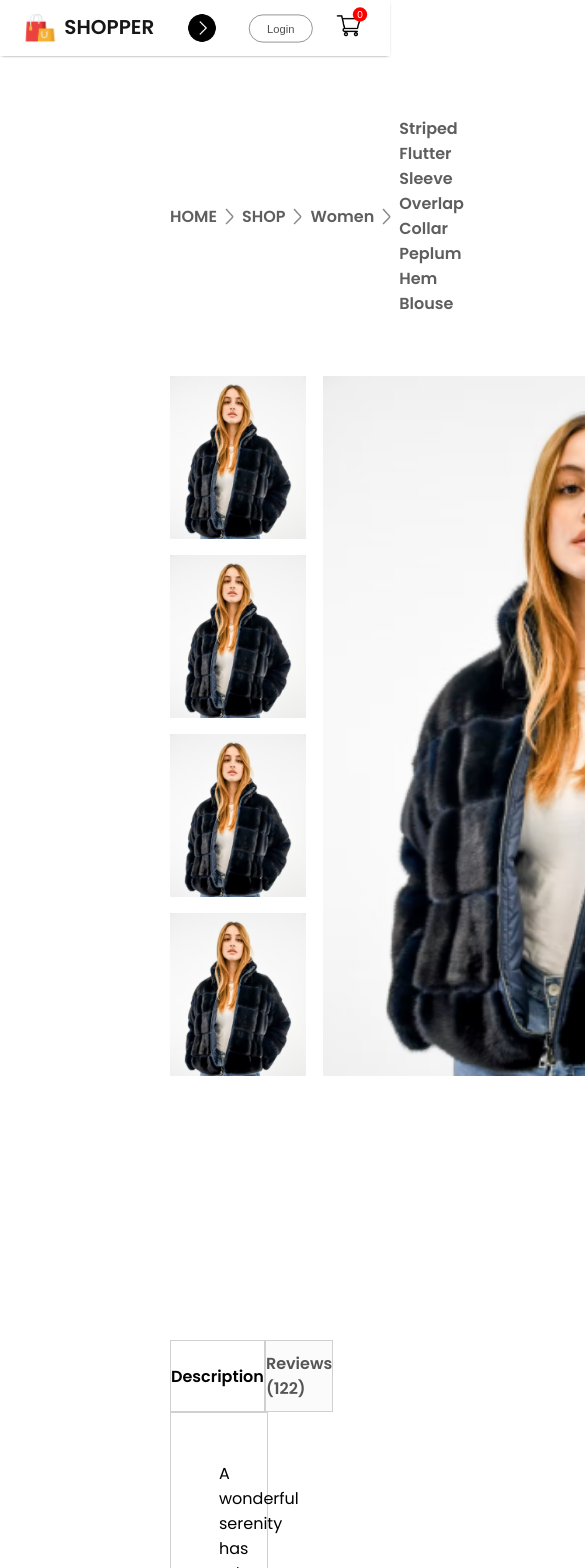
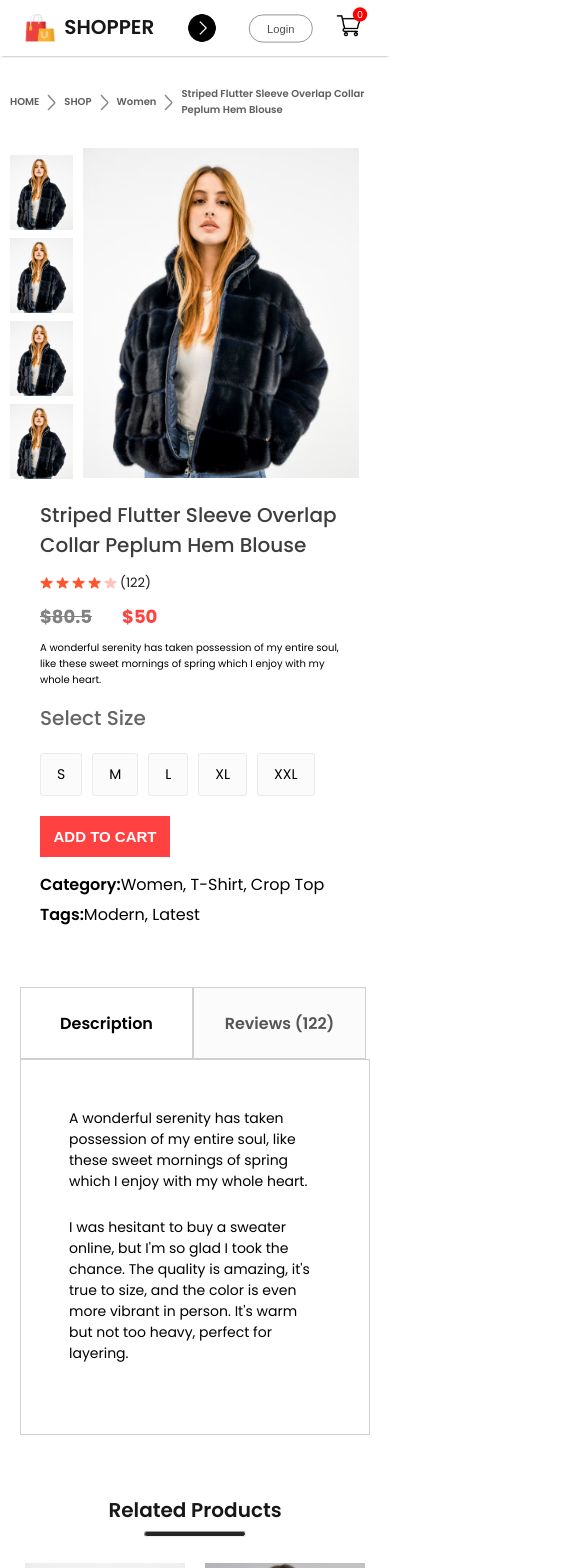
Before and after one commit to selflessgenie/ecommerce, a React (Create React App) app in the folder frontend/: page /product/1 in a window 390 px wide. Shown: the top 1568 px of the page, 585 px wide, since content can reach past the window. Built offline with nearby package versions, Linux system fonts and the light colour scheme.

Commit message:
Responsive layout done

```diff
--- a/frontend/src/Components/Breadcrums/Breadcrum.css
+++ b/frontend/src/Components/Breadcrums/Breadcrum.css
@@ -8,3 +8,30 @@
     margin: 60px 170px;
     text-transform: capitalize;
 }
+
+@media(max-width: 1280px) {
+    .breadcrum {
+        margin: 30px 50px;
+        font-size: 14px;
+    }
+}
+
+@media(max-width: 1024px) {
+    .breadcrum {
+        margin: 30px 30px;
+        font-size: 13px;
+    }
+}
+
+@media(max-width: 800px) {
+    .breadcrum {
+        margin: 30px 10px;
+        font-size: 12px;
+    }
+}
+
+@media(max-width: 500px) {
+    .breadcrum {
+        font-size: 10px;
+    }
+}
--- a/frontend/src/Components/CartItems/CartItems.css
+++ b/frontend/src/Components/CartItems/CartItems.css
@@ -107,3 +107,67 @@
     color: white;
     cursor: pointer;
 }
+
+@media (max-width: 1280px) {
+    .cartitems {
+        margin: 60px 50px;
+    }
+
+    .cartitems-format-main {
+        grid-template-columns: 0.5fr 3fr 0.5fr 0.5fr 0.5fr 0.5fr;
+        gap: 20px;
+        padding: 15px 0px;
+        font-size: 15px;
+    }
+
+    .carticon-product-icon {
+        height: 50px;
+    }
+
+    .cartitems-remove-icon {
+        margin: auto;
+    }
+
+    .cartitems-quantity {
+        width: 40px;
+        height: 30px;
+    }
+
+    .cartitems-down {
+        margin: 80px 0px;
+        flex-direction: column;
+        gap: 80px;
+    }
+
+    .cartitems-total {
+        margin: 0;
+    }
+
+    .cartitems-total button{
+        max-width: 200px;
+        height: 45px;
+        font-size: 13px
+    }
+
+    .cartitems-promobox {
+        width: auto;
+        max-width: 500px;
+    }
+
+    .cartitems-promobox input {
+        width: 100%;
+    }
+
+    .cartitems-promobox button{
+        width: 120px;
+        margin-left: -125px;
+    }
+}
+
+@media (max-width:500px) {
+    .cartitems-format-main {
+        display: none;
+        grid-template-columns: 0.5fr 3fr 0.5fr;
+        gap: 10px;
+    }
+}
--- a/frontend/src/Components/DescriptionBox/DescriptionBox.css
+++ b/frontend/src/Components/DescriptionBox/DescriptionBox.css
@@ -30,3 +30,18 @@
     padding: 48px;
     padding-bottom: 70px;
 }
+
+@media(max-width: 1280px) {
+    .descriptionbox {
+        margin: 60px;
+    }
+}
+
+@media(max-width: 800px) {
+    .descriptionbox {
+        margin: 60px 20px;
+    }
+    .descriptionbox-description {
+        font-size: 14px;
+    }
+}
--- a/frontend/src/Components/ProductDisplay/ProductDisplay.css
+++ b/frontend/src/Components/ProductDisplay/ProductDisplay.css
@@ -102,3 +102,187 @@
 .productdisplay-right-category span {
     font-weight: 600;
 }
+
+@media(max-width:1280px) {
+    .productdisplay {
+        margin: 10px 60px;
+    }
+    .productdisplay-left {
+        gap: 10px;
+    }
+    .productdisplay-img-list {
+        gap: 10px
+    }
+    .productdisplay-img-list img {
+        height: 120px;
+    }
+    .productdisplay-main-img {
+        width: auto;
+        height: 510px;
+    }
+    .productdisplay-right {
+        margin: 0px 30px;
+    }
+    .productdisplay-right h1 {
+        font-size: 22px;
+    }
+    .productdisplay-right-stars {
+        gap: 3px;
+        font-size: 13px;
+    }
+    .productdisplay-right-prices {
+        margin: 10px 0px;
+        font-size: 18px;
+    }
+    .productdisplay-right-description {
+        font-size: 13px;
+    }
+    .productdisplay-right-size h1 {
+        margin-top: 20px;
+        font-size: 20px;
+    }
+    .productdisplay-right-sizes div {
+        padding: 14px 20px;
+    }
+    .productdisplay-right button {
+        width: 150px;
+        padding: 15px 0px;
+        margin-bottom: 20px;
+    }
+    .productdisplay-right-category {
+        margin-top: 5px;
+        font-size: 14px;
+    }
+}
+
+@media(max-width:1024px) {
+    .productdisplay {
+        margin: 0px 30px;
+    }
+    .productdisplay-left {
+        gap: 5px;
+    }
+    .productdisplay-img-list img {
+        height: 80px;
+    }
+    .productdisplay-main-img {
+        height: 350px;
+    }
+    .productdisplay-right h1 {
+        font-size: 18px;
+    }
+    .productdisplay-right-stars img{
+        width: 15px;
+    }
+    .productdisplay-right-description {
+        font-size: 12px;
+    }
+    .productdisplay-right-sizes {
+        margin-top: 10px 0px;
+    }
+    .productdisplay-right-sizes div {
+        padding: 10px 16px;
+        font-size: 12px;
+    }
+    .productdisplay-right button {
+        width: 120px;
+        padding: 10px 0px;
+        margin-bottom: 10px;
+        font-size: 14px;
+    }
+    .productdisplay-right-category {
+        font-size: 12px;
+    }
+}
+
+@media(max-width:800px) {
+    .productdisplay {
+        margin: 0px 10px;
+    }
+    .productdisplay-left {
+        gap: 0px;
+        flex-direction: column-reverse;
+        align-items: center;
+    }
+    .productdisplay-img-list {
+        flex-direction: row;
+        gap: 6px;
+    }
+    .productdisplay-img-list img {
+        height: 70px;
+    }
+    .productdisplay-main-img {
+        height: 300px;
+    }
+    .productdisplay-right h1 {
+        font-size: 14px;
+    }
+    .productdisplay-right-stars img{
+        width: 13px;
+    }
+    .productdisplay-right-description {
+        font-size: 10px;
+    }
+    .productdisplay-right-sizes h1{
+        margin-top: 10px;
+    }
+    .productdisplay-right-sizes {
+        margin-top: 10px;
+        gap: 5px;
+    }
+    .productdisplay-right-sizes div {
+        padding: 4px 11px;
+    }
+    .productdisplay-right button {
+        width: 100px;
+        font-size: 12px;
+    }
+    .productdisplay-right-category {
+        font-size: 10px;
+    }
+}
+
+@media(max-width:500px) {
+    .productdisplay {
+        flex-direction: column;
+    }
+    .productdisplay-left {
+        gap: 10px;
+        flex-direction: row;
+        margin: row;
+    }
+    .productdisplay-img-list {
+        flex-direction: column;
+        gap: 8px;
+    }
+    .productdisplay-img-list img {
+        height: 75px;
+    }
+    .productdisplay-main-img {
+        height: 330px;
+    }
+    .productdisplay-right h1 {
+        margin-top: 15px;
+        font-size: 20px;
+        font-weight: 500;
+    }
+    .productdisplay-right-starts img {
+        width: 15px;
+    }
+    .productdisplay-right-sizes {
+        gap: 10px;
+        margin: 20px 0px;
+    }
+    .productdisplay-right-sizes div {
+        padding: 10px 16px;
+        font-size: 14px
+    }
+    .productdisplay-right button {
+        width: 130px;
+        font-size: 15px;
+        padding: 12px 0px;
+    }
+    .productdisplay-right-category {
+        font-size: 16px;
+    }
+}
--- a/frontend/src/Components/RelatedProducts/RelatedProducts.css
+++ b/frontend/src/Components/RelatedProducts/RelatedProducts.css
@@ -24,3 +24,75 @@
     display: flex;
     gap: 30px;
 }
+
+@media(max-width: 1280px) {
+    .relatedproducts{
+        height: 70vh;
+    }
+
+    .relatedproducts h1 {
+        font-size: 40px;
+    }
+
+    .relatedproducts hr {
+        width: 160px;
+        height: 4px;
+    }
+
+    .relatedproducts-item {
+        gap: 20px;
+        margin-top: 30px;
+    }
+}
+
+@media(max-width: 1024px) {
+    .relatedproducts{
+        height: 60vh;
+    }
+
+    .relatedproducts h1 {
+        font-size: 30px;
+    }
+
+    .relatedproducts hr {
+        width: 120px;
+        height: 4px;
+    }
+
+    .relatedproducts-item {
+        gap: 15px;
+        margin-top: 20px;
+    }
+}
+
+@media(max-width: 800px) {
+    .relatedproducts{
+        height: 50vh;
+        gap: 6px;
+    }
+
+    .relatedproducts h1 {
+        font-size: 20px;
+    }
+
+    .relatedproducts hr {
+        width: 100px;
+    }
+
+    .relatedproducts-item {
+        gap: 5px;
+    }
+}
+
+@media(max-width: 500px) {
+    .relatedproducts{
+        height: 90vh;
+    }
+
+    .relatedproducts-item {
+        display: grid;
+        grid-template-columns: 1fr 1fr;
+        gap: 20px;
+    }
+
+}
--- a/frontend/src/Pages/CSS/LoginSignup.css
+++ b/frontend/src/Pages/CSS/LoginSignup.css
@@ -67,3 +67,65 @@
     font-size: 18px;
     font-weight: 500;
 }
+
+@media (max-width:1280px) {
+    .loginsignup {
+        padding-top: 50px;
+    }
+
+    .loginsignup-container {
+        width: auto;
+        max-width: 500px;
+        max-height: 500px;
+    }
+
+    .loginsignup-container h1 {
+        margin: 10px 0px;
+    }
+
+    .loginsignup-fields {
+        gap:20px;
+        margin-top: 20px;
+    }
+
+    .loginsignup-fields input {
+        height: 65px;
+        width: 93%;
+    }
+
+    .loginsignup-container button {
+        width: 100%;
+    }
+
+    .loginsignup-login {
+        font-size: 16px;
+    }
+
+    .loginsignup-agree {
+        font-size: 14px;
+        gap: 10px;
+    }
+}
+
+@media (max-width:500px) {
+    .loginsignup-container {
+        padding: 20px 30px;
+    }
+
+    .loginsignup-container h1 {
+        font-size: 24px;
+    }
+
+    .loginsignup-fields {
+        margin-top: 20px;
+    }
+
+    .loginsignup-fields input {
+        height: 50px;
+    }
+
+    .loginsignup-container button {
+        height: 50px;
+        font-size: 16px;
+    }
+}
```
